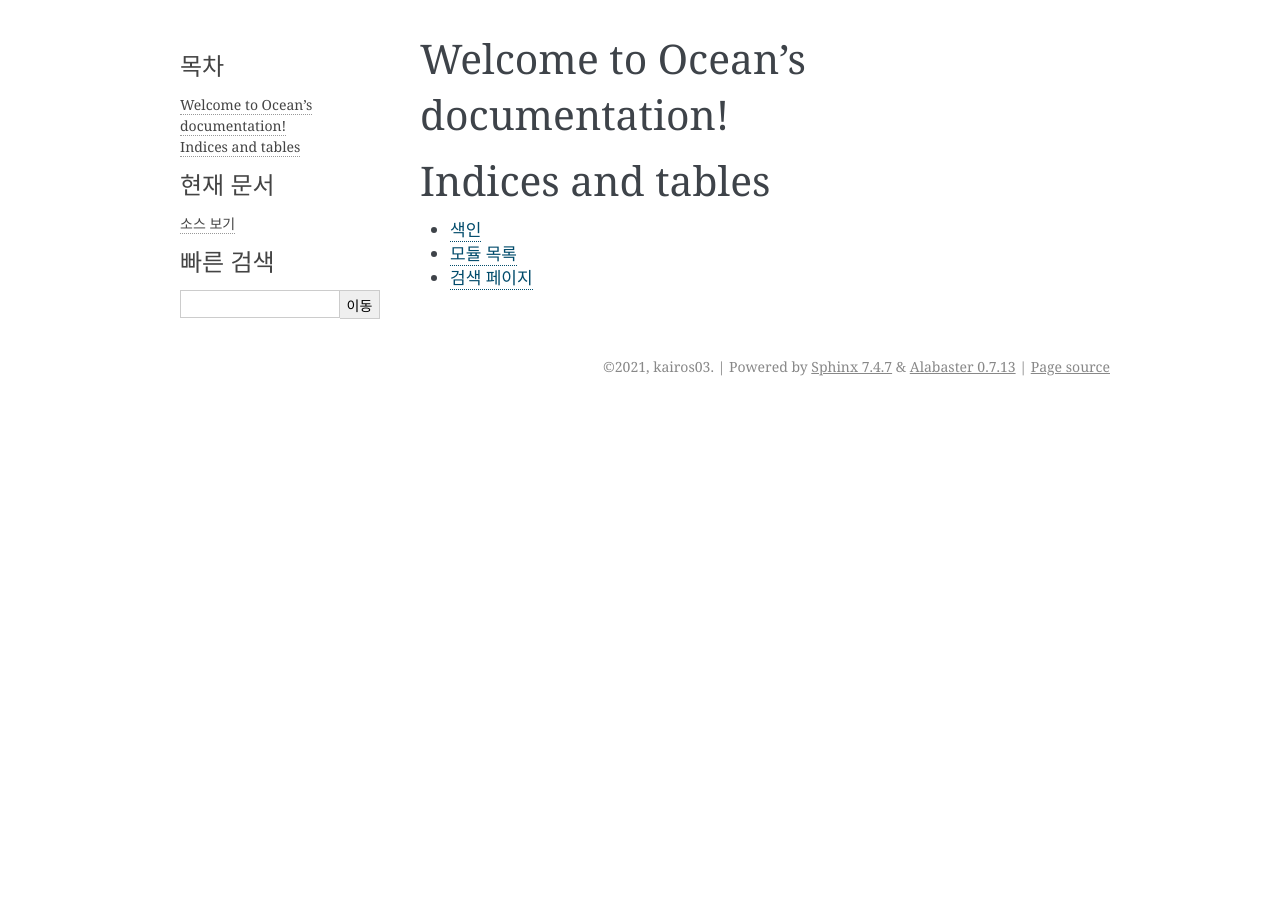
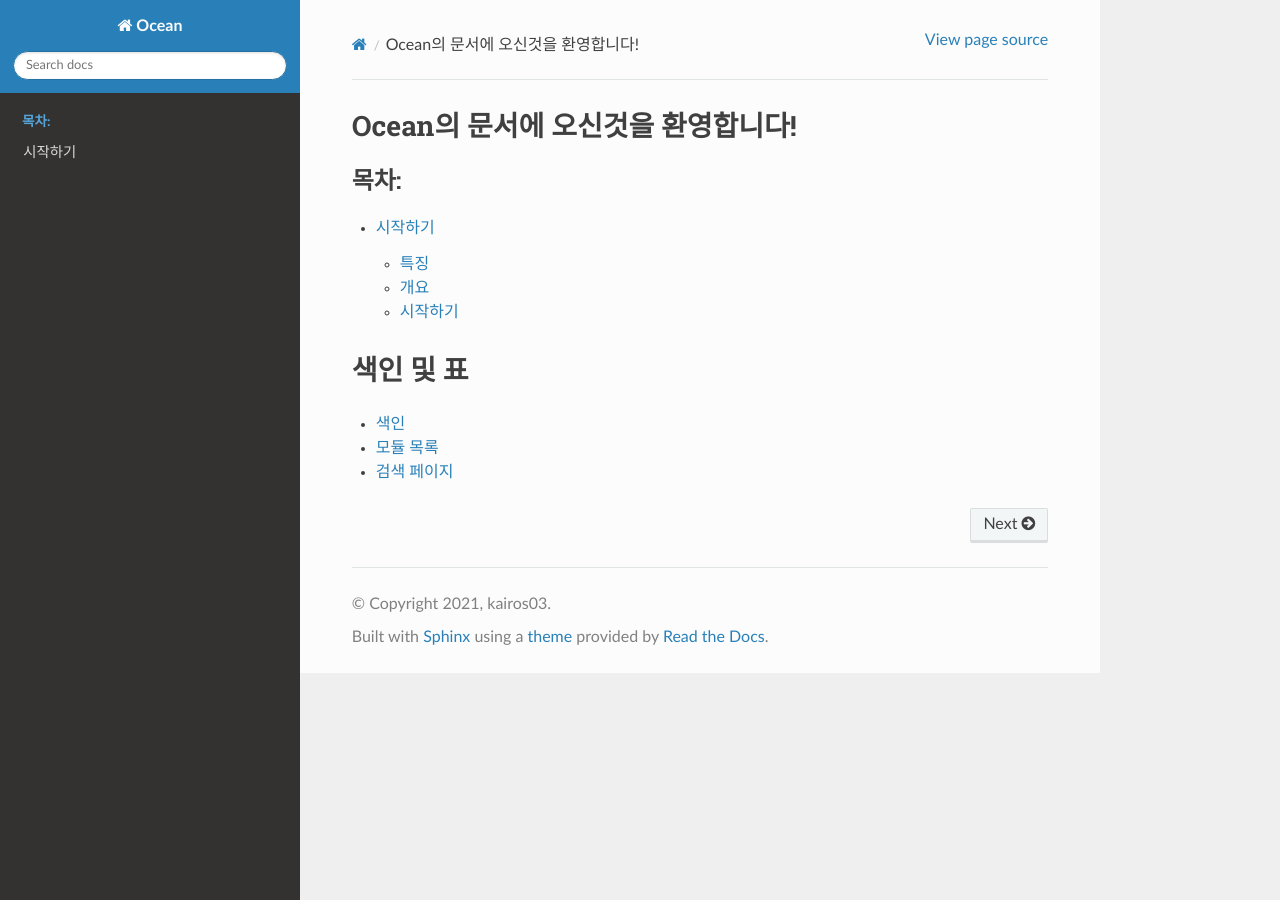
Before and after one commit to AI-Ocean/Ocean, a Sphinx documentation site: the page built from docs/index.rst, in a window 1280 px wide. Built offline with Sphinx 7.4.7 and the Read the Docs theme 2.0.0, drawn with Linux system fonts in a browser that asks for light colours; some of the changed lines change nothing that is shown.

Commit message:
시작하기 추가

```diff
--- a/docs/Getting_Started.rst
+++ b/docs/Getting_Started.rst
@@ -0,0 +1,145 @@
+========
+시작하기
+========
+
+Ocean은 GPU Cluster Management System입니다.
+
+------
+특징
+------
+
+Ocean은 여러대의 GPU 서버를 효율적으로 사용하기위해 클러스터를 구성합니다.
+- Ocean은 ocean-agent를 ``pip`` 에서 다운받아 단 몇번의 명령어 입력으로 쉽게 클러스터를 구성할 수 있습니다.
+
+- 사용자는 쉽게 구성된 원격 개발환경에서 언제 어디서나 접속이 가능합니다.
+- 사용자는 기본적으로 공유 저장소를 사용하여 어느 위치의 GPU서버에서나 같은 환경을 유지하여 서버를 이동하면서 새로운 환경을 설정할 필요가 없습니다.
+- 사용자는 GPU작업을 Web/CLI로 쉽게 제출할 수 있으며, 기본적으로 GPU자원은 모든 사용자에게 공유되기 때문에 효율적으로 GPU서버가 운영됩니다.
+
+- 관리자는 사용자가 사용가능한 GPU, CPU, Memory를 미리 지정한 머신타입을 설정하여 관리가 가능합니다.
+- 관리자는 개발환경을 Docker Image로 설정할 수 있고, 사용자는 이 이미지를 이용해 한번에 환경설정이 가능합니다.
+- 관리자는 사용자관리, 할당량관리, 클러스터 모니터링, GPU 모니터링, 관리 팁 등을 통해 손쉽게 관리가 가능합니다.
+
+-------
+개요
+-------
+
+Ocean은 사용자가 실질적으로 사용하는 세가지 Workload를 제공합니다.
+
+==========  =====================
+Workload    설명
+----------  ---------------------
+Instance    원격 개발환경
+Volume      개인 저장소
+Job         GPU 작업 실행단위
+==========  =====================
+
+추가적으로 사용되는 용어는 다음과 같습니다.
+
+============  ========================================
+용어          설명
+------------  ----------------------------------------
+MachineType   미리 정의된 CPU, Memory, GPU set
+Quota         동시에 사용가능한 MachineType 갯수
+QuotaRequest  MachineType을 사용하기 위해 요청하는 것
+============  ========================================
+
+
+Instance
+---------
+
+Instance는 개인용 원격 개발환경으로 언제어디서나 접속이 가능한 개인용 개발환경입니다.
+이곳에서는 코드작성, 환경 설정등의 작업을 하며 SSH 및 VSCode 웹 에디터 접속을 제공합니다.
+
+
+Volume
+--------
+
+Volume은 개인용 저장소로 Instance와 Job에서 사용됩니다.
+기본 사용자인 linuxbrew의 홈디렉토리(/home/linuxbrew)에 마운트되며 이곳에서 작업하는 모든 설정은 영구적으로 저장됩니다.
+PIP, HomeBrew를 통해 설치된 패키지들은 여기에 저장되며 볼륨이 마운트된 모든 환경에서 공유됩니다.
+
+주의!
+    linuxbrew의 홈디렉토리(/home/linuxbrew) 이외의 곳에서 발생하는 변경사항은 Instance가 삭제되면 사라집니다.
+
+
+Job
+------
+
+Job은 GPU작업을 제출하는 최소단위입니다. 사용가능한 Machine Type을 지정하고 실행할 Command를 제출합니다.
+Quota에 따라 동시에 제출가능한 작업의 갯수가 제한됩니다. Job은 공유되는 GPU 자원에서 FIFO로 실행됩니다.
+
+
+--------
+시작하기
+--------
+
+회원가입/로그인
+----------------
+
+Ocean의 Web Page로 접속하고 회원가입을 진행합니다.
+
+이메일, 비밀번호를 제출하면 회원가입이 완료됩니다.
+
+주의!
+    비밀번호는 영어 대,소문자, 숫자, 특수문자가 하나이상 포함되어 있어야합니다.
+
+로그인화면으로 돌아와 회원가입했던 이메일과 비밀번호로 로그인을 합니다.
+
+Volume 생성하기
+----------------
+
+개인저장소인 Volume을 생성합니다.
+
+Volume탭으로 이동후 생성하기 버튼을 클릭합니다.
+
+Volume의 이름, 사용용량(Gi)을 입력하고 생성버튼을 클릭하면 생성이 완료됩니다.
+
+QuotaRequest 보내기
+--------------------
+
+가장 처음에는 사용가능한 Quota가 없습니다. QuotaRequest로 사용할 MachineType에 대해 승인을 받아야합니다.
+
+QuotaRequest탭으로 이동한후 요청하기 버튼을 클릭합니다.
+
+사용하고자 하는 MachineType, 갯수, 사용기간, 이유를 적고 요청하기 버튼을 클릭하여 QuotaRequest를 보냅니다.
+
+관리자의 승인이 떨어지면 해당 MachineType으로 Instance, Job이 생성가능합니다.
+
+사용기간이 끝난 Quota는 자동으로 회수됩니다.
+
+Instance 생성하기
+------------------
+
+승인된 MachineType으로 개인 원격 개발환경인 Instance를 생성해봅니다.
+
+Instance탭으로 가서 생성하기 버튼을 클릭합니다.
+
+Instance 이름, MachineType, 사용할 이미지, 생성 이유를 적으면 Instance 생성이 시작됩니다.
+
+초기화 과정 이후 Instance가 생성되면 웹 편집기 링크를 통해 VS Code Web 편집기를 이용하거나, 표시된 SSH Port로 접속이 가능합니다.
+
+정보
+    VSCode의 기본 비밀번호는 가입 이메일입니다.
+    /home/linuxbrew/.code/config.yaml 파일에서 비밀번호를 수정할 수 있습니다.
+
+정보
+    표시되는 SSH port를 클릭하면 SSH 접속 명령어가 복사됩니다.
+
+Job 생성하기
+-------------
+
+GPU를 사용하기 위해서는 Job을 이용해야합니다. Job은 Instance와 완전히 같은 환경에서 실행됩니다.
+
+Job 탭으로 이동하여 생성하기 버튼을 클릭합니다.
+
+Job 이름, 이유, 이미지, 머신타입, 반복횟수, 실행할 명령어를 입력하고 제출 버튼을 클릭합니다.
+
+Job이 제출되어 실행을 기다립니다.
+
+상태정보를 통해 Job이 대기중인지, 실행중인지, 완료 혹은 실패인지를 확인 할 수 있습니다.
+
+상태정보 옆의 아이콘을 클릭하면 Job의 로그를 확인 할 수 있습니다.
+
+정보
+    Instance Command에서 ocean-cli을 이용하면 Job생성, log확인을 쉽고 빠르게 할 수 있습니다.
+    ocean-cli의 자세한 내용은 ocean-cli문서를 참고하세요.
--- a/docs/conf.py
+++ b/docs/conf.py
@@ -51,9 +51,10 @@ exclude_patterns = ['_build', 'Thumbs.db', '.DS_Store']
 # The theme to use for HTML and HTML Help pages.  See the documentation for
 # a list of builtin themes.
 #
-html_theme = 'alabaster'
+html_theme = 'sphinx_rtd_theme'
 
 # Add any paths that contain custom static files (such as style sheets) here,
 # relative to this directory. They are copied after the builtin static files,
 # so a file named "default.css" will overwrite the builtin "default.css".
 html_static_path = ['_static']
+html_favicon = 'favicon.ico'
--- a/docs/index.rst
+++ b/docs/index.rst
@@ -3,16 +3,16 @@
    You can adapt this file completely to your liking, but it should at least
    contain the root `toctree` directive.
 
-Welcome to Ocean's documentation!
-=================================
+Ocean의 문서에 오신것을 환영합니다!
+=========================================
 
 .. toctree::
    :maxdepth: 2
-   :caption: Contents:
+   :caption: 목차:
 
+   Getting_Started.rst
 
-
-Indices and tables
+색인 및 표
 ==================
 
 * :ref:`genindex`
```
Also changed, not shown: docs/favicon.ico (added), 1 other file.
